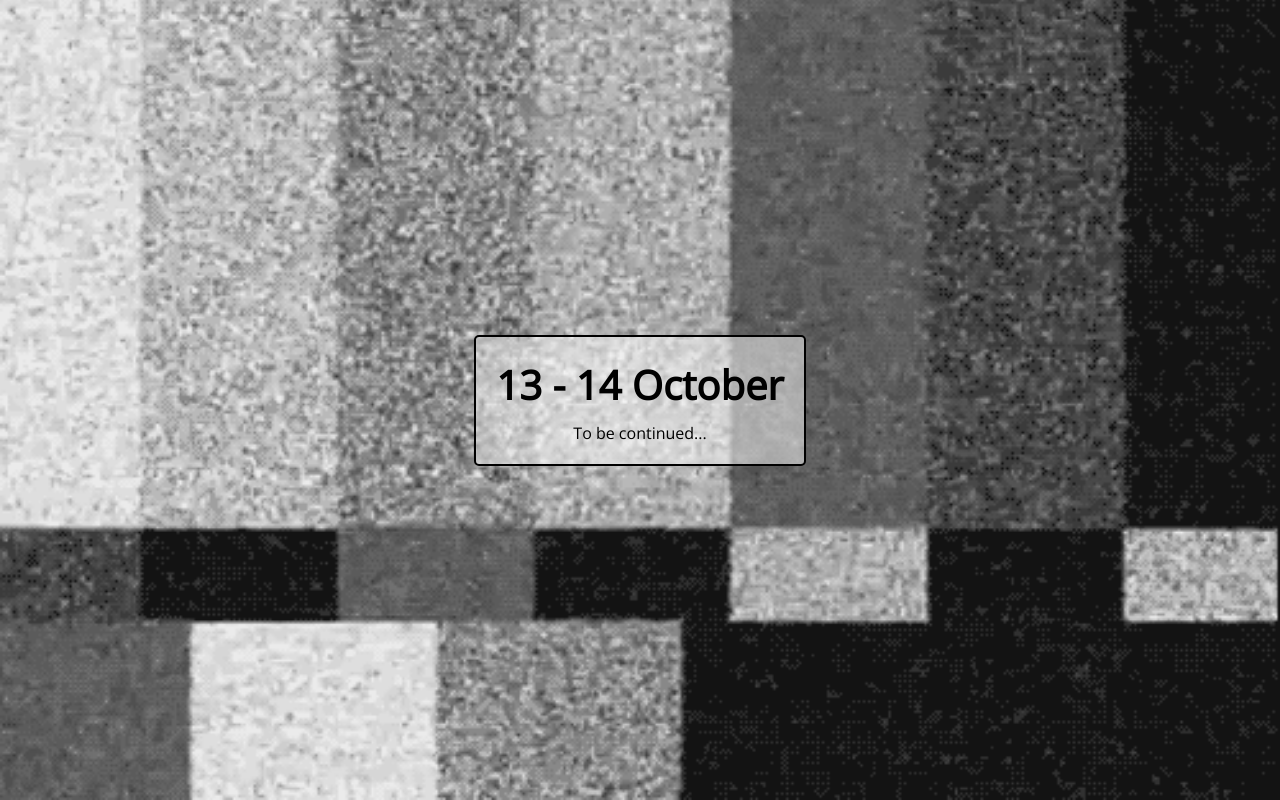
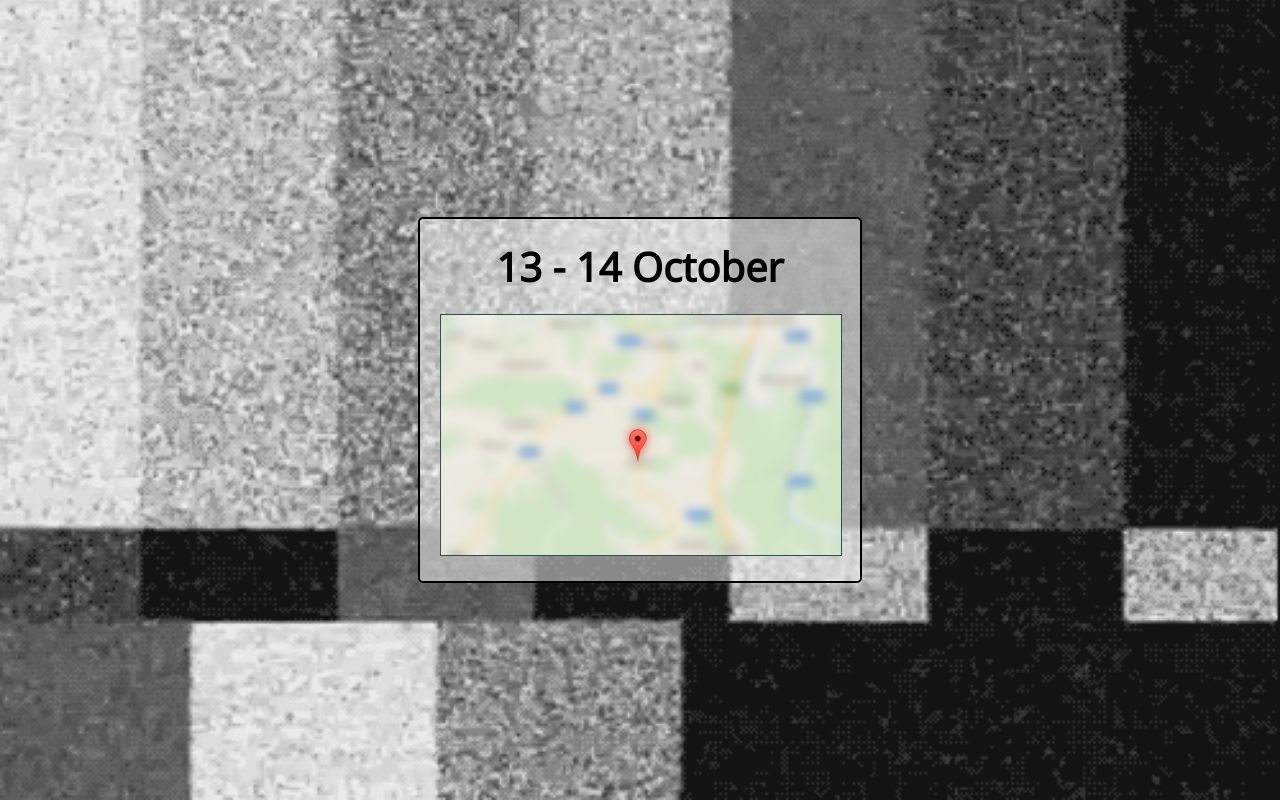
Before and after one commit to Jdruwe/weekend-x, an Angular app: page / in a window 1280 px wide. Built offline with nearby package versions, Linux system fonts and the light colour scheme.

Commit message:
Added map

```diff
--- a/src/app/app.component.html
+++ b/src/app/app.component.html
@@ -1,6 +1,6 @@
 <div fxFlexFill fxLayout="column" fxLayoutAlign="center center" class="background">
   <div class="container">
     <h1>13 - 14 October</h1>
-    <p>To be continued...</p>
+    <img class="map" src="/assets/map.png">
   </div>
 </div>
--- a/src/app/app.component.scss
+++ b/src/app/app.component.scss
@@ -6,16 +6,23 @@
   .container {
 
     background-color: rgba(255, 255, 255, 0.5);
+    margin: 20px;
     padding: 20px;
     border: 2px solid black;
     border-radius: 5px;
     text-align: center;
     color: black;
     font-family: 'Open Sans', sans-serif;
+    max-width: 50vh;
 
     h1 {
       font-size: 30pt;
-      margin-bottom: 10px;
+      margin-bottom: 20px;
+    }
+
+    .map {
+      border: 1px solid darkslategray;
+      max-width: 100%;
     }
 
   }
```
Also changed, not shown: src/assets/map.png (added).
